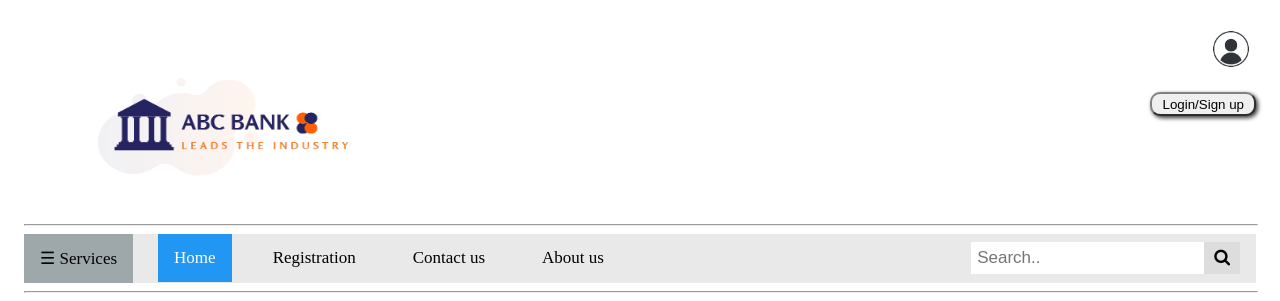
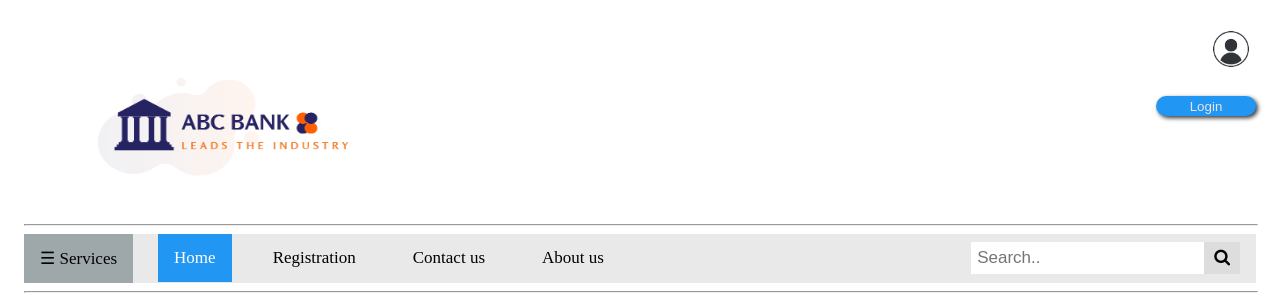
Before and after one commit to PehesaraniWKA/Online-banking-system, a PHP site: the page made by Home page.html in a window 1280 px wide. Shown: the top 301 px of the page. Run offline with PHP 8.4, Linux system fonts and the light colour scheme.

Commit message:
Login button linked

```diff
--- a/Home page.html
+++ b/Home page.html
@@ -15,9 +15,10 @@
             <!--Avater image-->
             <img align="left" src="images/Bank logo.png" alt="Logo" width="400px" height="200px">
             <div align="right">
-                <img align="center" src="images/Avatar.png" alt="Avatar" class="avatar"><br><br>
+
+                <img src="images/Avatar.png" alt="Avatar" class="avatar"><br><br>
                 <!--Login button-->
-                <button align="center" class="loginbt" type="button">Login/Sign up</button>
+                <button class="loginbt" type="button"><a href =Login.php>Login</a></button>
             </div>
 
             <!--<center>
@@ -151,8 +152,10 @@
                             <p><img src="images/img_forest.jpg" alt="Forest" style="width:100%"></p>
                             <p><img src="images/img_mountains.jpg" alt="Mountains" style="width:100%"></p>
                         </td>
-                        <td><p></p></td>
-                        <td  class="srch-icon">
+                        <td>
+                            <p></p>
+                        </td>
+                        <td class="srch-icon">
                             <p><img src="images/Search icon.jpg" alt="Call icon" style="width:100%">1616</p>
                         </td>
                     </tr>
--- a/styles/Home.css
+++ b/styles/Home.css
@@ -1,16 +1,35 @@
 .loginbt {
     display: flex;
+    background-color: #2196F3;
     justify-content: center;
     align-items: center;
     height: 20px;
+    width: 100px;
+    border-right: none;
+    border-bottom: none;
+    border-left: none;
+    border-top: none;
     border-color: #818181;
     padding: 10px;
     border-radius: 10px;
     box-shadow: 2px 2px 4px #363538;
+    transition: .3s;
 }
+
+.loginbt:hover {
+    background: #408697;
+}
+
+.loginbt a {
+    text-decoration: none;
+    color: rgb(234, 228, 228);
+}
+
+
 /* login avatar*/
+
 .avatar {
-    vertical-align: middle;
+    align-self: auto;
     width: 50px;
     height: 50px;
     border-radius: 50%;
@@ -91,15 +110,19 @@ section#bottom {
     background: #ccc;
 }
 
+
 /* Styles for footer images*/
+
 .column {
     width: 5%;
     padding: 5px;
 }
+
 .srch-icon {
     width: 2px;
     padding: 10px;
 }
+
 
 /* The sidebar menu */
 
@@ -169,7 +192,6 @@ section#bottom {
 .openbtn:hover {
     background-color: rgb(224, 221, 14);
 }
-
 
 .mainnavi {
     transition: margin-left .5s;
```
